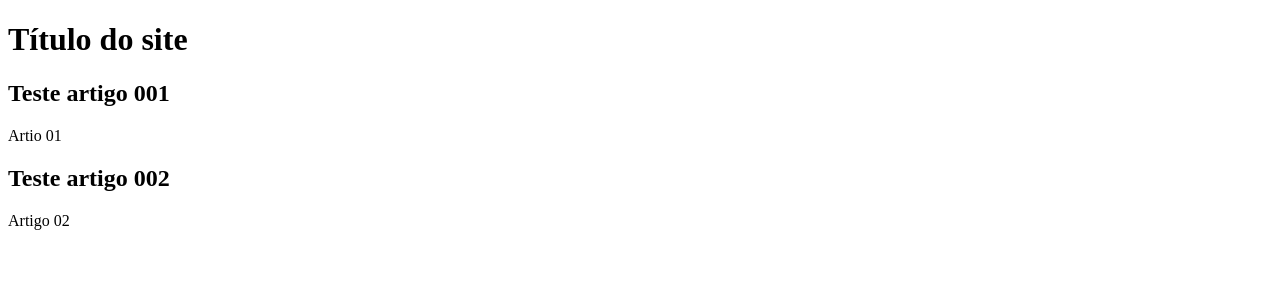
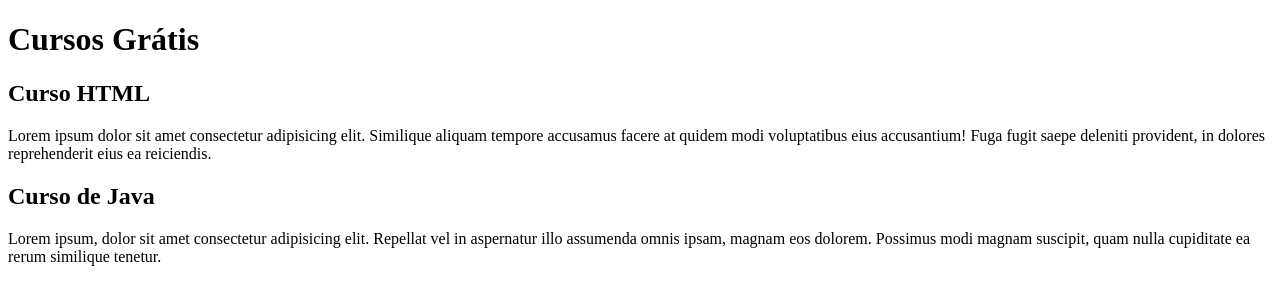
Before and after one commit to Gabriel-Passos-dev/projeto-site, a plain HTML site: page index.html in a window 1280 px wide. Drawn offline with Linux system fonts and the light colour scheme.

Commit message:
comecei o conteudo

```diff
--- a/index.html
+++ b/index.html
@@ -3,20 +3,20 @@
 <head>
     <meta charset="UTF-8">
     <meta name="viewport" content="width=device-width, initial-scale=1.0">
-    <title>Teste Branch</title>
+    <title></title>
 </head>
 <body>
     <main>
-<header>
-    <h1>Título do site</h1>
+    <header>
+        <h1>Cursos Grátis</h1>
     </header>
     <article>
-     <h2>Teste artigo 001</h2>
-        <p>Artio 01</p>
+        <h2>Curso HTML</h2>
+        <p>Lorem ipsum dolor sit amet consectetur adipisicing elit. Similique aliquam tempore accusamus facere at quidem modi voluptatibus eius accusantium! Fuga fugit saepe deleniti provident, in dolores reprehenderit eius ea reiciendis.</p>
     </article>
     <article>
-        <h2>Teste artigo 002</h2>
-        <p>Artigo 02</p>
+        <h2>Curso de Java</h2>
+        <p>Lorem ipsum, dolor sit amet consectetur adipisicing elit. Repellat vel in aspernatur illo assumenda omnis ipsam, magnam eos dolorem. Possimus modi magnam suscipit, quam nulla cupiditate ea rerum similique tenetur.</p>
     </article>
     </main>
 </body>
```
